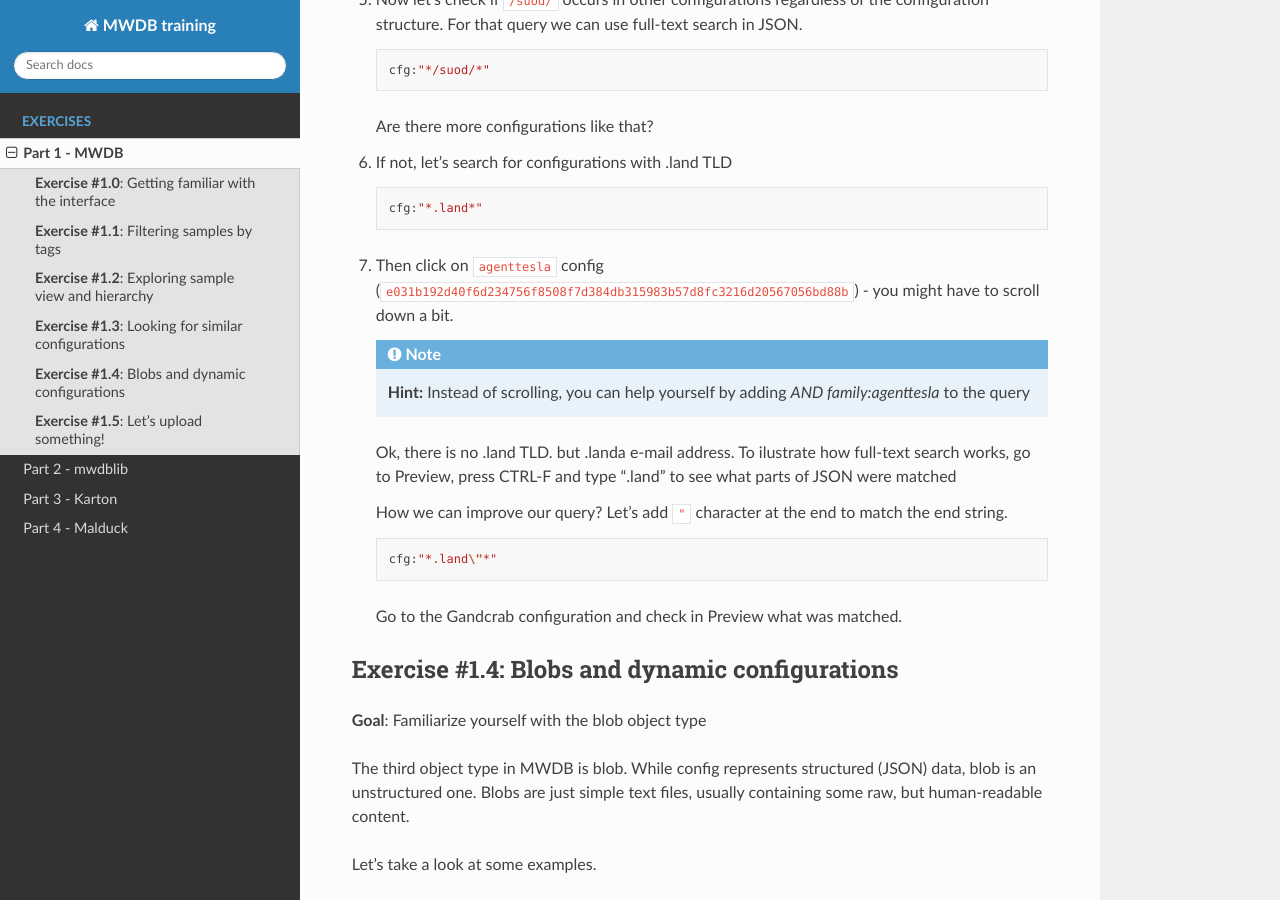
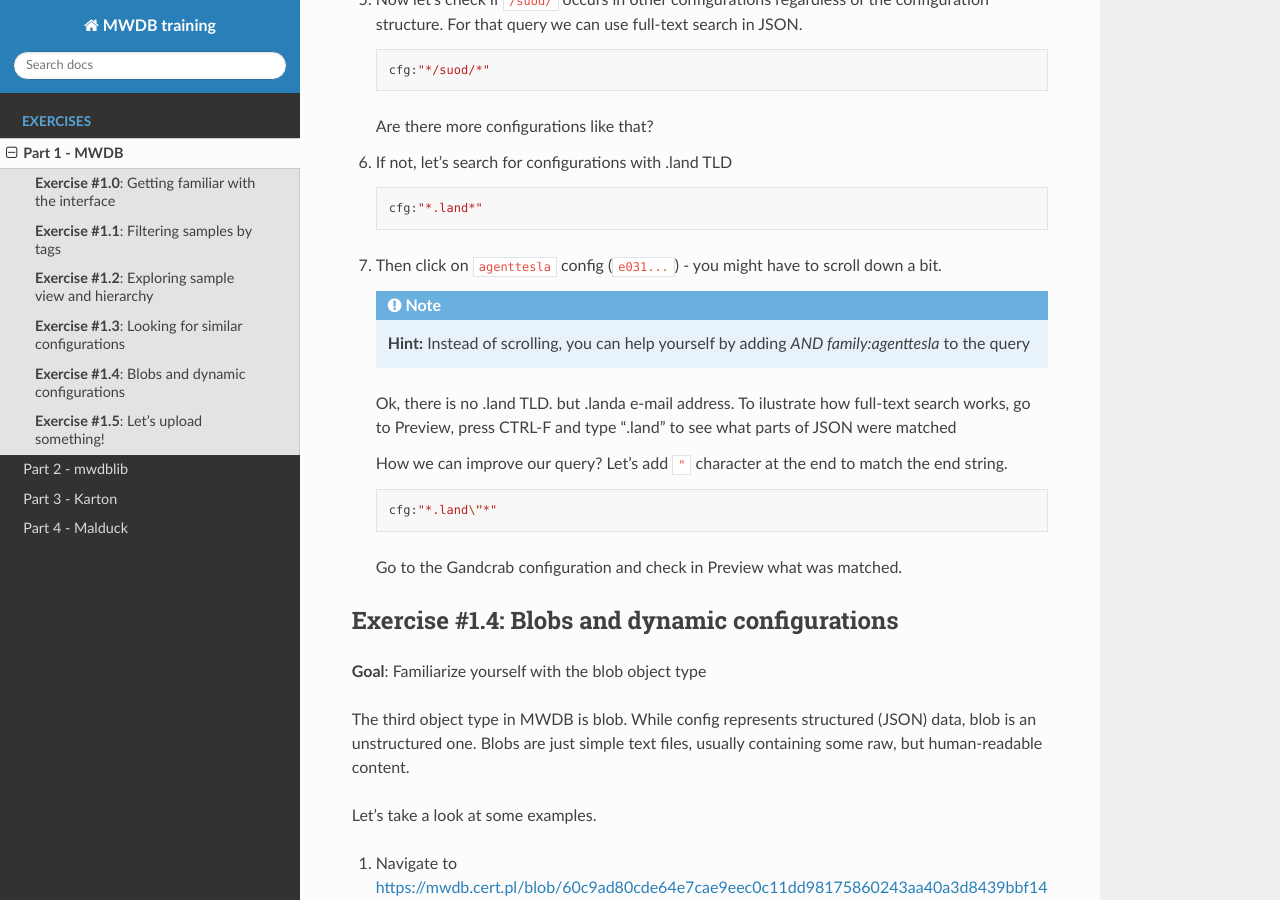
Before and after one commit to CERT-Polska/training-mwdb, a Sphinx documentation site: the page built from source/part-1.md, in a window 1280 px wide and 900 px high, scrolled down 3377 px. Built offline with Sphinx 7.4.7 and the Read the Docs theme 2.0.0, drawn with Linux system fonts in a browser that asks for light colours.

Commit message:
Hide the full id

````diff
--- a/source/part-1.md
+++ b/source/part-1.md
@@ -140,7 +140,7 @@
    cfg:"*.land*"
    ```
 
-7. Then click on `agenttesla` config (`e031b192d40f6d234756f8508f7d384db315983b57d8fc3216d20567056bd88b`) - you might have to scroll down a bit.
+7. Then click on `agenttesla` config (`e031...`) - you might have to scroll down a bit.
 
    ```{eval-rst}
    .. note::
````
